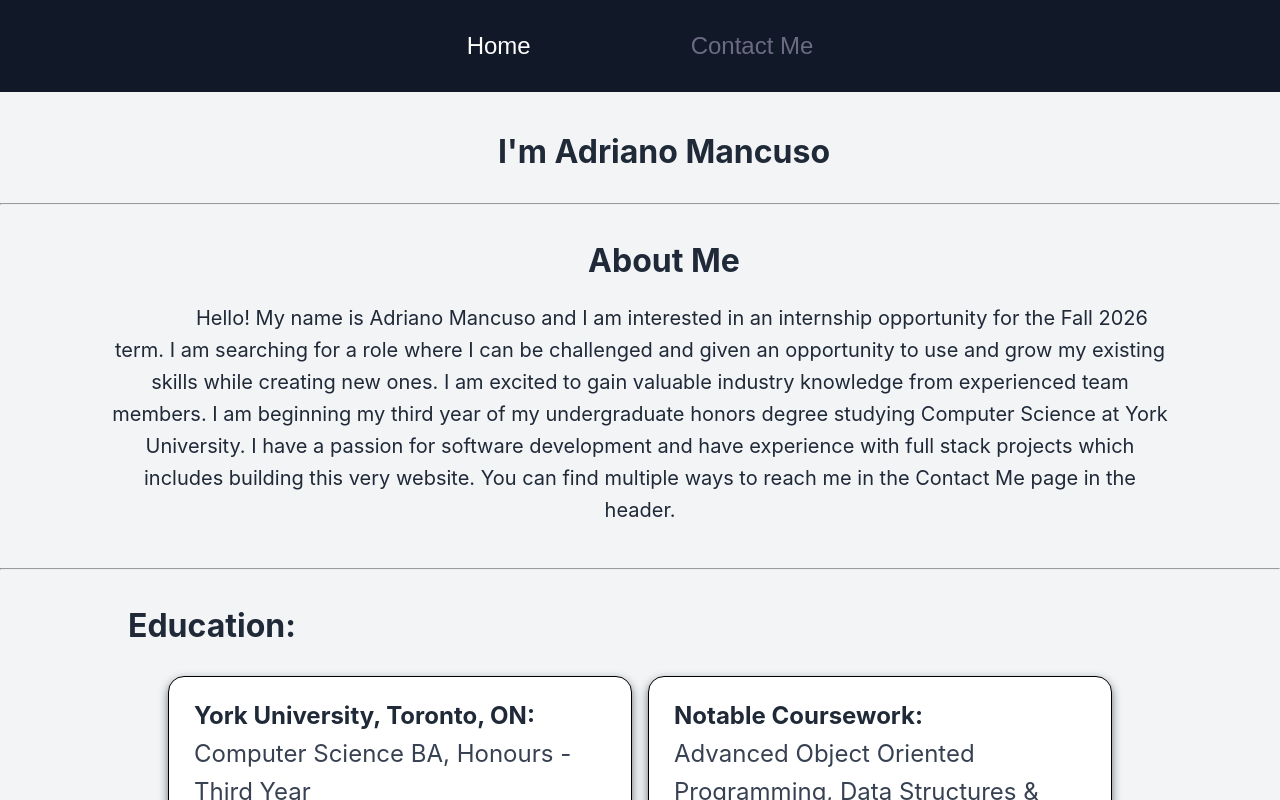
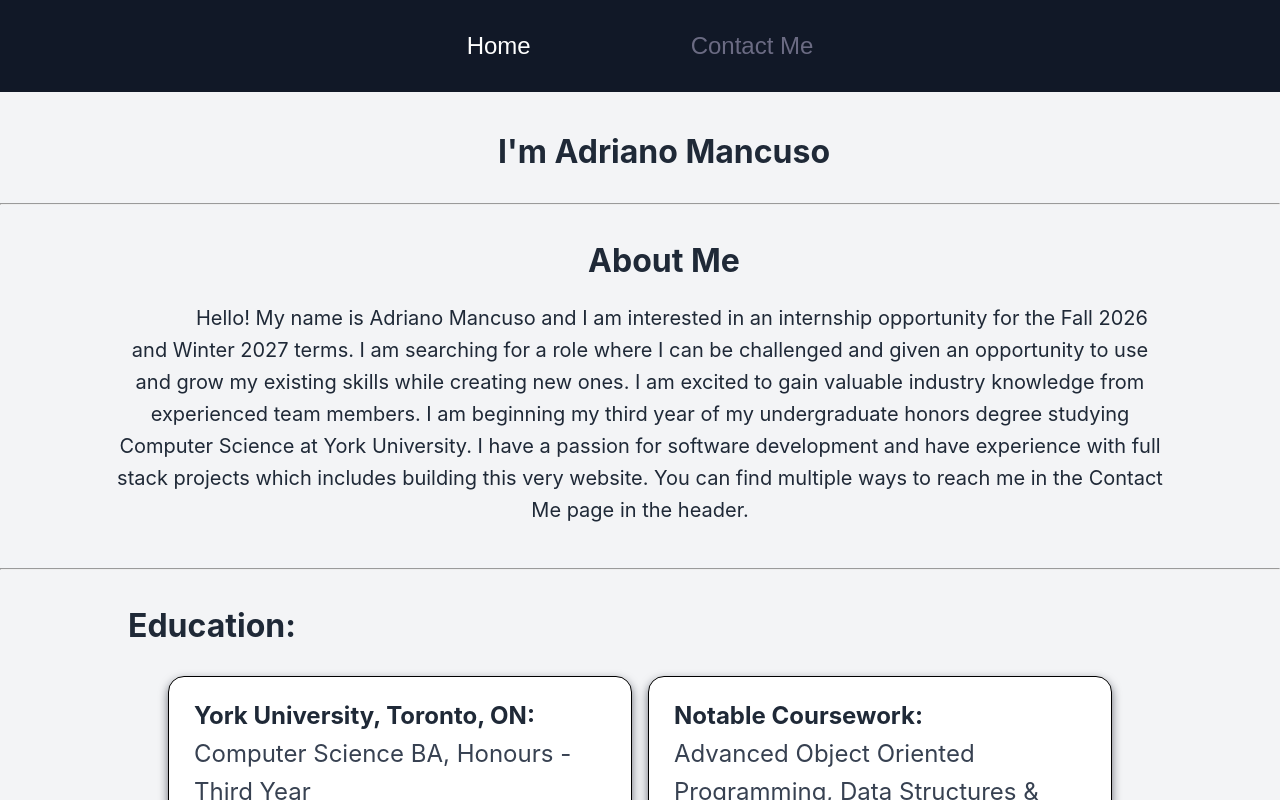
Before and after one commit to adrianom29/Adriano-Mancuso-Portfolio, a React (Vite) app: page / in a window 1280 px wide. Shown: the top 800 px of the page. Built offline with nearby package versions, Linux system fonts and the light colour scheme.

Commit message:
small change to about me

```diff
--- a/src/pages/Home.jsx
+++ b/src/pages/Home.jsx
@@ -22,7 +22,7 @@ function Home () {
 
         <Space/>
         <h1><center>About Me</center></h1>
-        <p class = "aboutMe">Hello! My name is Adriano Mancuso and I am interested in an internship opportunity for the Fall 2026 term. I am searching for a role where I can be challenged and
+        <p class = "aboutMe">Hello! My name is Adriano Mancuso and I am interested in an internship opportunity for the Fall 2026 and Winter 2027 terms. I am searching for a role where I can be challenged and
             given an opportunity to use and grow my existing skills while creating new ones. I am excited to gain valuable industry knowledge from experienced team members. I am beginning my
             third year of my undergraduate honors degree studying Computer Science at York University. I have a passion for software development and have experience with full stack projects
             which includes building this very website. You can find multiple ways to reach me in the Contact Me page in the header.</p>
```
